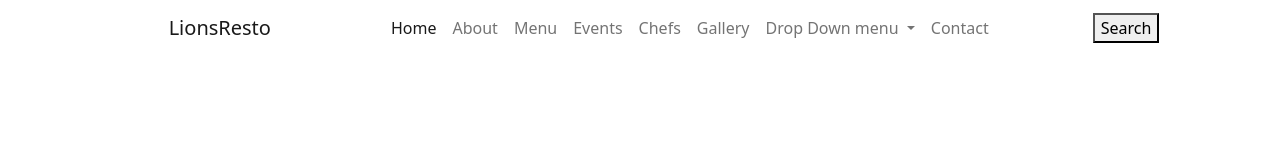
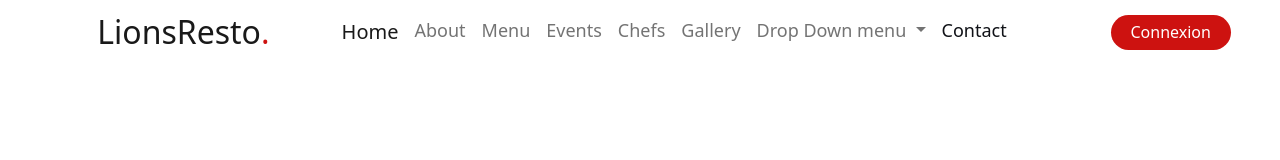
Before and after one commit to RaihanaAm/lionsresto, a website: page index.html in a window 1280 px wide. Drawn offline with nearby package versions, Linux system fonts and the light colour scheme.

Commit message:
fin navbar laptop

```diff
--- a/index.html
+++ b/index.html
@@ -5,7 +5,7 @@
     <meta charset="UTF-8">
     <meta http-equiv="X-UA-Compatible" content="IE=edge">
     <meta name="viewport" content="width=device-width, initial-scale=1.0">
-    <title>Document</title>
+    <title>LionsResto</title>
     <link rel="stylesheet" href="./public/css/app.css">
 </head>
 
@@ -13,30 +13,30 @@
     <section class=" d-flex justify-content-around ">
         <nav class="navbar navbar-expand-lg bg-body-tertiary  ">
             <div class="container-fluid ms-5 ">
-                <div class="me-5">
-                    <a class="navbar-brand" href="#">LionsResto</a>
+                <div class="">
+                    <a class="navbar-brand logo" href="#">LionsResto<span>.</span></a>
                 </div>
-                <div class=" ms-5 me-5 collapse navbar-collapse" id="navbarNavDropdown">
-                    <ul class="navbar-nav">
-                        <li class="nav-item">
+                <div class=" ms-5 me-5  collapse navbar-collapse" id="navbarNavDropdown">
+                    <ul class="navbar-nav ">
+                        <li class="nav-item lii">
                             <a class="nav-link active" aria-current="page" href="#">Home</a>
                         </li>
-                        <li class="nav-item">
+                        <li class="nav-item lii">
                             <a class="nav-link" href="#">About</a>
                         </li>
-                        <li class="nav-item">
+                        <li class="nav-item lii">
                             <a class="nav-link" href="#">Menu</a>
                         </li>
-                        <li class="nav-item">
+                        <li class="nav-item lii">
                             <a class="nav-link" href="#">Events</a>
                         </li>
-                        <li class="nav-item">
+                        <li class="nav-item lii">
                             <a class="nav-link" href="#">Chefs</a>
                         </li>
-                        <li class="nav-item">
+                        <li class="nav-item lii">
                             <a class="nav-link" href="#">Gallery</a>
                         </li>
-                        <li class="nav-item dropdown">
+                        <li class="nav-item dropdown lii">
                             <a class="nav-link dropdown-toggle" href="#" role="button" data-bs-toggle="dropdown"
                                 aria-expanded="false">
                                 Drop Down menu
@@ -62,12 +62,12 @@
                             </ul>
                         </li>
                         <li class="nav-item">
-                            <a class="nav-link" href="#">Contact</a>
+                            <a class="nav-link lii" href="#">Contact</a>
                         </li>
                     </ul>
                 </div>
                 <div class="ms-5">
-                    <button class=" " type="submit">Search</button>
+                    <button class=" " type="submit">Connexion</button>
                 </div>
 
             </div>
--- a/src/sass/_variable.scss
+++ /dev/null
@@ -1 +0,0 @@
-$red: #eb0505
--- a/src/sass/module/home/_header.scss
+++ /dev/null
@@ -1,2 +0,0 @@
-h1
-    color: $red
--- a/src/sass/module/home/_main.scss
+++ b/src/sass/module/home/_main.scss
@@ -0,0 +1,65 @@
+@font-face {
+    font-family: "poppins";
+    src: url(../../../../public/fonts/Poppins-Regular.ttf);
+};
+
+nav {
+    .logo {
+        font-size: 32px;
+        font-weight: 500;
+
+        span {
+            color: #cd1210;
+        }
+    }
+
+    .lii {
+        font-size: 18px;
+        color: #101217 !important;
+        .active{
+            font-size: 20px;
+
+        }
+    }
+
+    .lii:hover {
+        color: #101217 !important;
+        font-weight: 500 !important;
+    }
+
+    .lii:after {
+        content: "";
+        position: absolute;
+        width: 0%;
+        height: 1px;
+        display: block;
+        transition: all 0.3s ease;
+        bottom: 26%;
+    }
+
+    .lii:hover::after {
+        margin-left: 5px;
+        width: 60px;
+        height: 2px;
+        background-color: #bb2424;
+    }
+
+    .dropdown:hover::after {
+        width: 150px;
+        margin-top: 10px;
+    }
+
+    button {
+        border: none;
+        color: white;
+        background-color: #cd1210;
+        width: 120px;
+        height: 35px;
+        border-radius: 20px;
+        font-size: 16px;
+    }
+
+    button:hover {
+        background-color: #be1411;
+    }
+}
```
Also changed, not shown: public/css/app.css, 1 other file.
